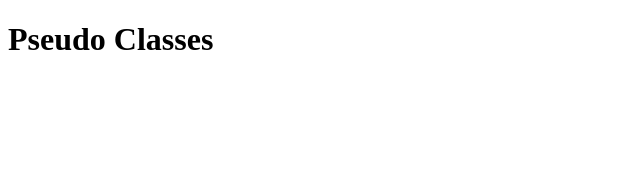
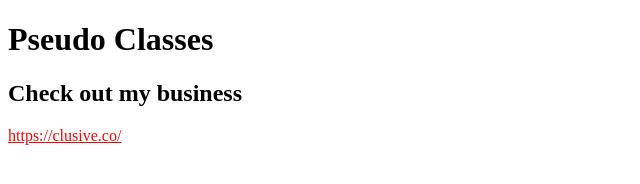
Before and after one commit to elliottpepich/webdev1-fa20, a plain HTML site: page css_portfolio/pseudo_classes/index.html in a window 1280 px wide. Shown: the whole page, without its empty margins (0-640 px from the left). Drawn offline with Linux system fonts and the light colour scheme.

Commit message:
pseudo classes

```diff
--- a/css_portfolio/pseudo_classes/index.html
+++ b/css_portfolio/pseudo_classes/index.html
@@ -8,6 +8,9 @@
 </head>
 <body>
     <h1>Pseudo Classes</h1>
+    <h2>Check out my business</h2>
+
+    <a href="https://clusive.co/" target="_blank">https://clusive.co/</a>
 
 </body>
 </html>
--- a/css_portfolio/pseudo_classes/style.css
+++ b/css_portfolio/pseudo_classes/style.css
@@ -0,0 +1,18 @@
+a:link {
+    color: red;
+  }
+
+
+  a:visited {
+    color: green;
+  }
+
+
+  a:hover {
+    color: yellow;
+  }
+
+
+  a:active {
+    color: blue;
+  }
```
